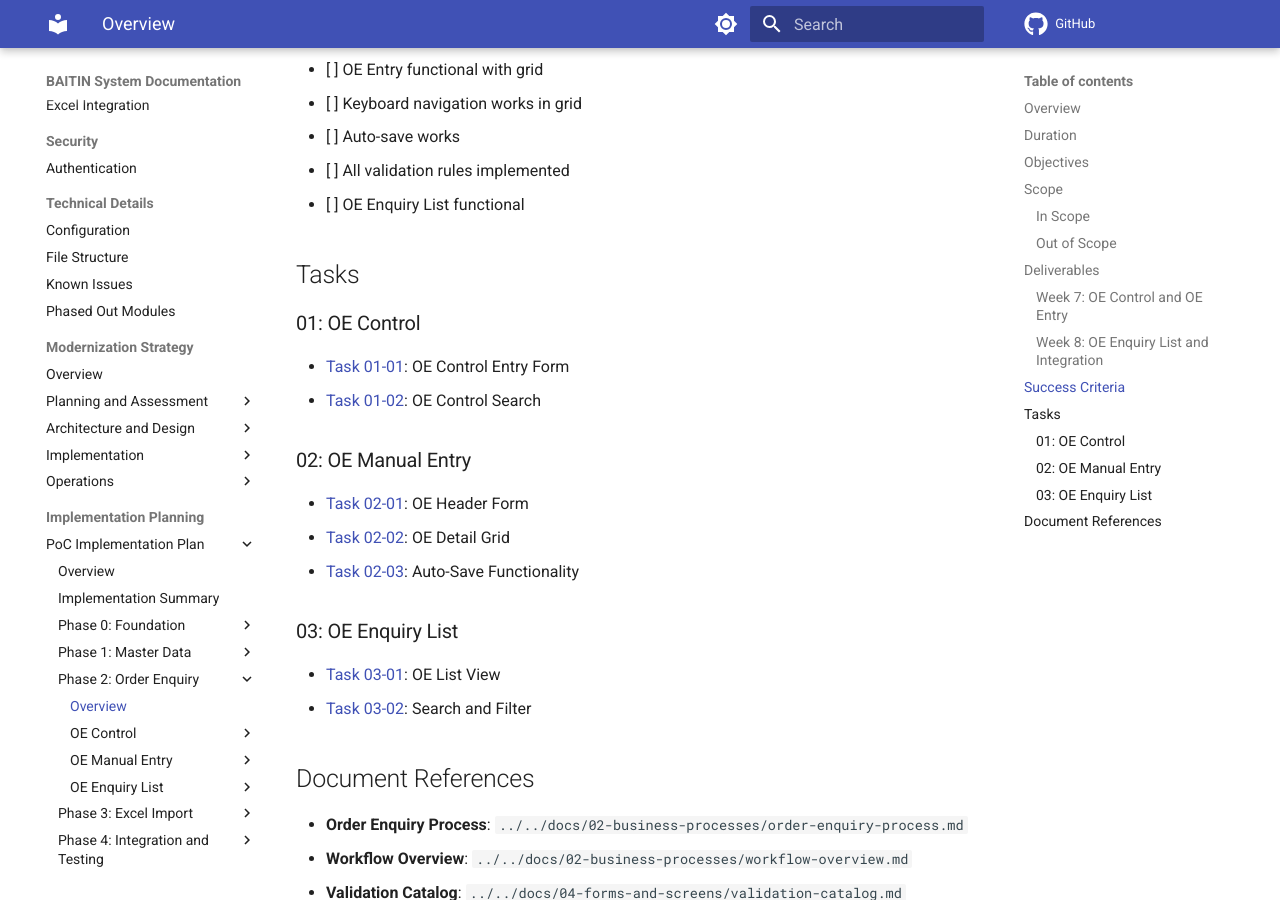
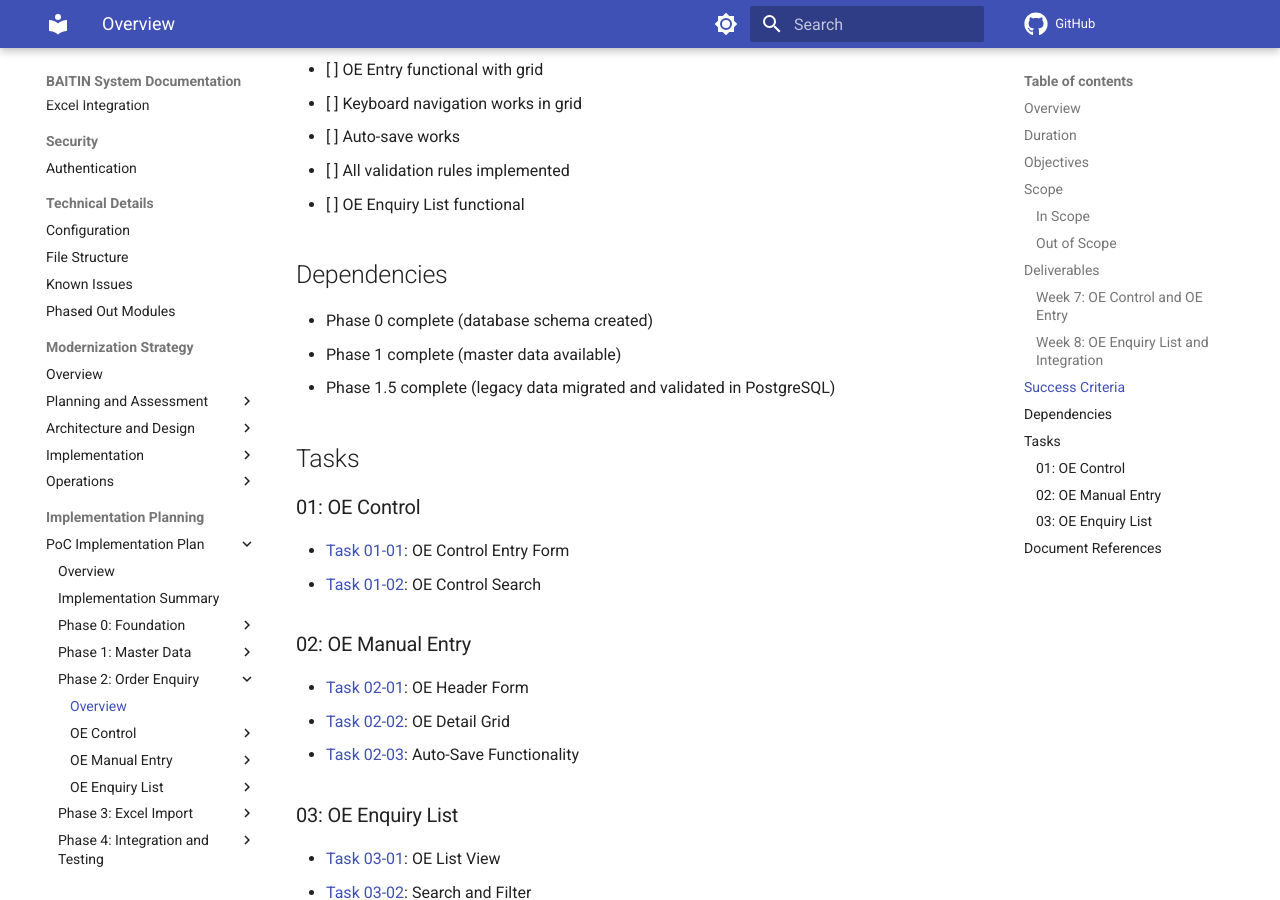
Before and after one commit to mike2311/baitin, an MkDocs documentation site: the page built from docs/planning/poc_planning/02-phase-2-order-enquiry/README.md, in a window 1280 px wide and 900 px high, scrolled down 1753 px. Built offline with MkDocs 1.6.1 and Material for MkDocs 9.7.7, drawn with Linux system fonts in a browser that asks for light colours; comment, search, counter and statistics services are not loaded.

Commit message:
docs: Update Phase 2 and Phase 4 planning documentation

```diff
--- a/docs/planning/poc_planning/02-phase-2-order-enquiry/README.md
+++ b/docs/planning/poc_planning/02-phase-2-order-enquiry/README.md
@@ -56,6 +56,12 @@ Phase 2 implements the Order Enquiry (OE) module, which is the entry point of th
 - [ ] All validation rules implemented
 - [ ] OE Enquiry List functional
 
+## Dependencies
+
+- Phase 0 complete (database schema created)
+- Phase 1 complete (master data available)
+- Phase 1.5 complete (legacy data migrated and validated in PostgreSQL)
+
 ## Tasks
 
 ### 01: OE Control
```
Also changed, not shown: other parts of docs/planning/poc_planning/02-phase-2-order-enquiry/README.md (+1 -1 lines), docs/planning/poc_planning/04-phase-4-integration-testing/03-demo-preparation/task-03-02-demo-data.md (+5 -1 lines).
